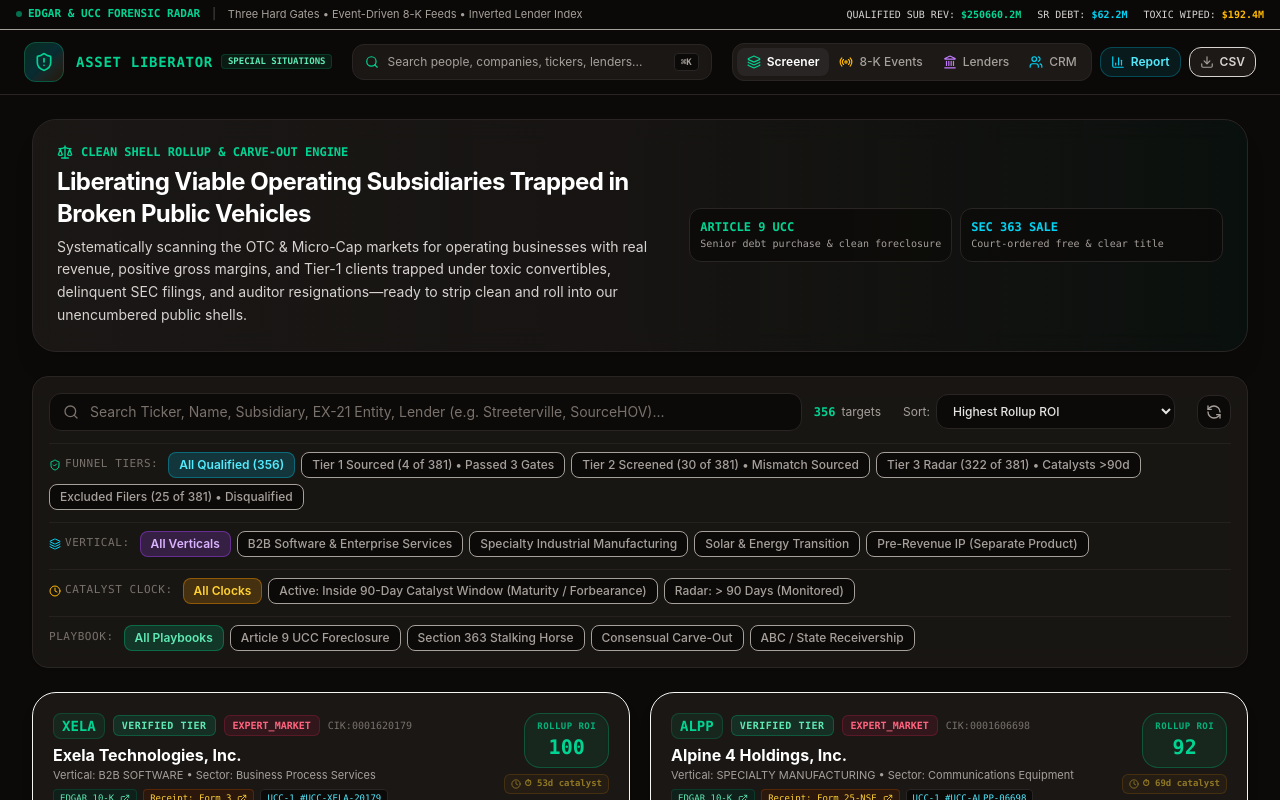
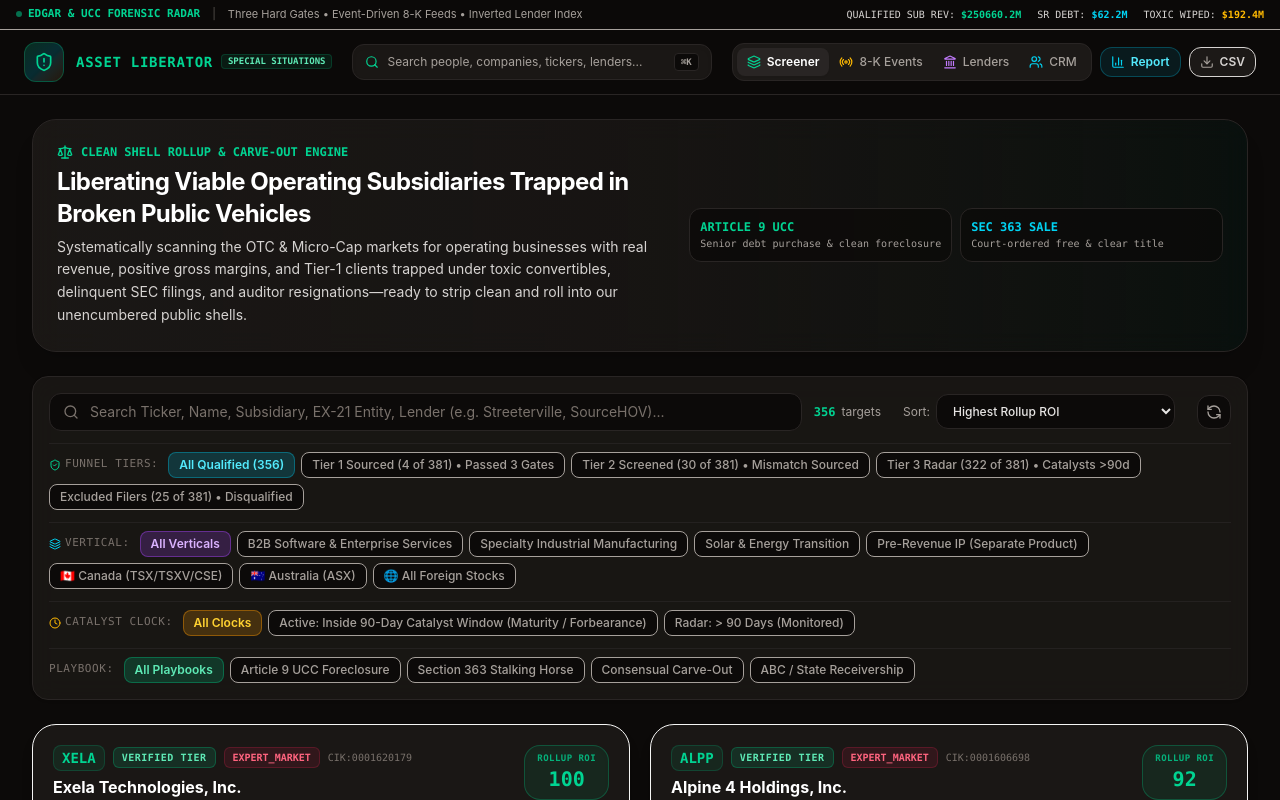
Before and after one commit to ricomiller23/asset-liberator, a Next.js app: page / in a window 1280 px wide. Shown: the top 800 px of the page. Built offline with nearby package versions, Linux system fonts and the light colour scheme.

Commit message:
feat(ui): add foreign stock categories (Canada/Australia) and aggressive auto-refresh on open/focus

```diff
--- a/app/api/targets/route.ts
+++ b/app/api/targets/route.ts
@@ -41,7 +41,36 @@
   }
 
   if (vertical && vertical !== "all") {
-    results = results.filter((t) => t.vertical === vertical);
+    if (vertical === "cross_border_canada") {
+      results = results.filter(
+        (t) =>
+          t.vertical === "cross_border_canada" ||
+          ["TSX", "TSXV", "CSE", "NEO"].includes(t.exchange) ||
+          t.jurisdiction === "Canada" ||
+          t.id.startsWith("ca-")
+      );
+    } else if (vertical === "cross_border_australia") {
+      results = results.filter(
+        (t) =>
+          t.vertical === "cross_border_australia" ||
+          t.exchange === "ASX" ||
+          t.jurisdiction === "Australia" ||
+          t.id.startsWith("au-")
+      );
+    } else if (vertical === "all_foreign") {
+      results = results.filter(
+        (t) =>
+          t.vertical === "cross_border_canada" ||
+          t.vertical === "cross_border_australia" ||
+          ["TSX", "TSXV", "CSE", "NEO", "ASX"].includes(t.exchange) ||
+          t.jurisdiction === "Canada" ||
+          t.jurisdiction === "Australia" ||
+          t.id.startsWith("ca-") ||
+          t.id.startsWith("au-")
+      );
+    } else {
+      results = results.filter((t) => t.vertical === vertical);
+    }
   }
 
   if (leadTime === "inside_90d") {
--- a/app/page.tsx
+++ b/app/page.tsx
@@ -52,6 +52,7 @@
   const initialTier = (initialTierParam === "commercial" || initialTierParam === "pre_revenue_ip")
     ? initialTierParam
     : "all";
+  const initialVertical = (searchParams.get("vertical") as any) || "all";
 
   const [activeTab, setActiveTab] = useState<NavTabType>("screener");
   const [activeDrawerTarget, setActiveDrawerTarget] = useState<TargetCompany | null>(null);
@@ -79,6 +80,7 @@
     exchange: "all",
     filingStatus: "all",
     revenueTier: initialTier,
+    vertical: initialVertical,
     sortBy: "roi",
   });
 
@@ -88,8 +90,8 @@
     setLocalTargets(data);
   }, []);
 
-  // Fetch targets via API
-  const { data: apiData, isLoading, refetch } = useQuery({
+  // Fetch targets via API (refreshes every time opened / focused)
+  const { data: apiData, isLoading, isFetching, refetch } = useQuery({
     queryKey: ["targets", filters],
     queryFn: async () => {
       const params = new URLSearchParams();
@@ -103,13 +105,43 @@
       if (filters.vertical && filters.vertical !== "all") params.set("vertical", filters.vertical);
       if (filters.leadTime && filters.leadTime !== "all") params.set("leadTime", filters.leadTime);
       if (filters.sortBy) params.set("sortBy", filters.sortBy);
+      params.set("_t", Date.now().toString());
 
-      const res = await fetch(`/api/targets?${params.toString()}`);
+      const res = await fetch(`/api/targets?${params.toString()}`, {
+        cache: "no-store",
+        headers: {
+          "Cache-Control": "no-cache",
+          "Pragma": "no-cache",
+        },
+      });
       if (!res.ok) throw new Error("Failed to fetch targets");
       const json = await res.json();
       return json;
     },
+    staleTime: 0,
+    gcTime: 0,
+    refetchOnMount: "always",
+    refetchOnWindowFocus: "always",
+    refetchOnReconnect: "always",
   });
+
+  // Re-fetch automatically when window/tab is focused or opened
+  useEffect(() => {
+    const handleVisibilityChange = () => {
+      if (document.visibilityState === "visible") {
+        refetch();
+      }
+    };
+    const handleFocus = () => {
+      refetch();
+    };
+    window.addEventListener("visibilitychange", handleVisibilityChange);
+    window.addEventListener("focus", handleFocus);
+    return () => {
+      window.removeEventListener("visibilitychange", handleVisibilityChange);
+      window.removeEventListener("focus", handleFocus);
+    };
+  }, [refetch]);
 
   // Sync API response into local state when fresh server targets arrive
   useEffect(() => {
@@ -135,12 +167,46 @@
 
   // Displayed targets are directly derived from localTargets
   const displayedTargets: TargetCompany[] = useMemo(() => {
-    const baseList: TargetCompany[] = localTargets.length > 0 ? localTargets : (apiData?.targets || []);
+    let list: TargetCompany[] = localTargets.length > 0 ? localTargets : (apiData?.targets || []);
+
+    // Foreign stock & vertical filtering
+    if (filters.vertical && filters.vertical !== "all") {
+      list = list.filter((t: TargetCompany) => {
+        if (filters.vertical === "cross_border_canada") {
+          return (
+            t.vertical === "cross_border_canada" ||
+            ["TSX", "TSXV", "CSE", "NEO"].includes(t.exchange) ||
+            t.jurisdiction === "Canada" ||
+            t.id.startsWith("ca-")
+          );
+        }
+        if (filters.vertical === "cross_border_australia") {
+          return (
+            t.vertical === "cross_border_australia" ||
+            t.exchange === "ASX" ||
+            t.jurisdiction === "Australia" ||
+            t.id.startsWith("au-")
+          );
+        }
+        if (filters.vertical === "all_foreign") {
+          return (
+            t.vertical === "cross_border_canada" ||
+            t.vertical === "cross_border_australia" ||
+            ["TSX", "TSXV", "CSE", "NEO", "ASX"].includes(t.exchange) ||
+            t.jurisdiction === "Canada" ||
+            t.jurisdiction === "Australia" ||
+            t.id.startsWith("ca-") ||
+            t.id.startsWith("au-")
+          );
+        }
+        return t.vertical === filters.vertical;
+      });
+    }
 
     if (filters.query) {
       const q = filters.query.toLowerCase().trim();
       const digits = q.replace(/[^0-9]/g, "");
-      return baseList.filter((t: TargetCompany) =>
+      return list.filter((t: TargetCompany) =>
         t.ticker.toLowerCase().includes(q) ||
         t.name.toLowerCase().includes(q) ||
         t.asset.subsidiaryName.toLowerCase().includes(q) ||
@@ -154,8 +220,8 @@
       );
     }
 
-    return baseList;
-  }, [localTargets, apiData, filters.query]);
+    return list;
+  }, [localTargets, apiData, filters.query, filters.vertical]);
 
   // Aggregated Stats
   const stats = useMemo(() => {
@@ -312,8 +378,10 @@
               filters={filters}
               onFilterChange={setFilters}
               resultCount={displayedTargets.length}
-              allTotal={apiData?.meta?.allTotal || (apiData?.meta?.total ?? 18)}
+              allTotal={apiData?.meta?.allTotal || (apiData?.meta?.total ?? localTargets.length)}
               tierCounts={apiData?.meta?.tierCounts || apiData?.meta?.tiers}
+              onRefresh={() => refetch()}
+              isRefreshing={isFetching}
             />
 
             {/* Target Cards Grid */}
--- a/components/FilterBar.tsx
+++ b/components/FilterBar.tsx
@@ -13,6 +13,8 @@
     radar: number;
     disqualified: number;
   };
+  onRefresh?: () => void;
+  isRefreshing?: boolean;
 }
 
 export const FilterBar: React.FC<FilterBarProps> = ({
@@ -21,6 +23,8 @@
   resultCount,
   allTotal,
   tierCounts,
+  onRefresh,
+  isRefreshing,
 }) => {
   const handleQueryChange = (e: React.ChangeEvent<HTMLInputElement>) => {
     onFilterChange({ ...filters, query: e.target.value });
@@ -89,11 +93,14 @@
           </div>
 
           <button
-            onClick={handleReset}
-            className="rounded-xl border border-stone-800 bg-stone-950 p-1.5 sm:p-2 text-stone-400 hover:text-white transition shrink-0"
-            title="Reset Filters"
+            onClick={() => {
+              if (onRefresh) onRefresh();
+              else handleReset();
+            }}
+            className="rounded-xl border border-stone-800 bg-stone-950 p-1.5 sm:p-2 text-stone-400 hover:text-white transition shrink-0 cursor-pointer"
+            title="Refresh universe & live catalyst clocks"
           >
-            <RefreshCcw className="h-3.5 w-3.5 sm:h-4 sm:w-4" />
+            <RefreshCcw className={`h-3.5 w-3.5 sm:h-4 sm:w-4 ${isRefreshing ? "animate-spin text-emerald-400" : ""}`} />
           </button>
         </div>
       </div>
@@ -159,6 +166,9 @@
           { id: "specialty_manufacturing", label: "Specialty Industrial Manufacturing" },
           { id: "solar_energy", label: "Solar & Energy Transition" },
           { id: "pre_revenue_ip", label: "Pre-Revenue IP (Separate Product)" },
+          { id: "cross_border_canada", label: "🇨🇦 Canada (TSX/TSXV/CSE)" },
+          { id: "cross_border_australia", label: "🇦🇺 Australia (ASX)" },
+          { id: "all_foreign", label: "🌐 All Foreign Stocks" },
         ].map((item) => {
           const isSelected = (filters.vertical || "all") === item.id;
           return (
--- a/components/TargetCard.tsx
+++ b/components/TargetCard.tsx
@@ -60,6 +60,8 @@
     if (exchange === "OTCID_BASIC") return "bg-purple-500/10 text-purple-400 border-purple-500/20";
     if (exchange === "OTCQB") return "bg-cyan-500/10 text-cyan-400 border-cyan-500/20";
     if (exchange === "OTCQX") return "bg-emerald-500/10 text-emerald-400 border-emerald-500/20";
+    if (exchange === "TSX" || exchange === "TSXV" || exchange === "CSE" || exchange === "NEO") return "bg-red-500/15 text-red-300 border-red-500/30";
+    if (exchange === "ASX") return "bg-amber-500/15 text-amber-300 border-amber-500/30";
     return "bg-blue-500/10 text-blue-400 border-blue-500/20";
   };
 
@@ -92,10 +94,14 @@
                 {target.tier === "disqualified" ? "Excluded Current Filer" : `${target.tier.toUpperCase()} TIER`}
               </span>
               <span className={`font-mono text-[9px] sm:text-[10px] px-2 py-0.5 rounded-md border font-semibold ${getExchangeBadge(target.exchange)}`}>
-                {target.exchange}
+                {["TSX", "TSXV", "CSE", "NEO"].includes(target.exchange)
+                  ? `🇨🇦 ${target.exchange}`
+                  : target.exchange === "ASX"
+                  ? `🇦🇺 ASX`
+                  : target.exchange}
               </span>
               <span className="text-[10px] text-stone-500 font-mono">
-                CIK:{target.cik}
+                {target.cik ? `CIK:${target.cik}` : `ID:${target.id}`}
               </span>
             </div>
 
--- a/lib/types.ts
+++ b/lib/types.ts
@@ -9,7 +9,7 @@
 export type PriorityLevel = "critical" | "high" | "medium" | "low";
 
 export type TargetTier = "verified" | "screened" | "radar" | "disqualified";
-export type TargetVertical = "b2b_software" | "specialty_manufacturing" | "solar_energy" | "pre_revenue_ip" | "cross_border_canada" | "cross_border_australia" | "unthemed";
+export type TargetVertical = "b2b_software" | "specialty_manufacturing" | "solar_energy" | "pre_revenue_ip" | "cross_border_canada" | "cross_border_australia" | "all_foreign" | "unthemed";
 
 export interface GateAssessment {
   passed: boolean;
```
